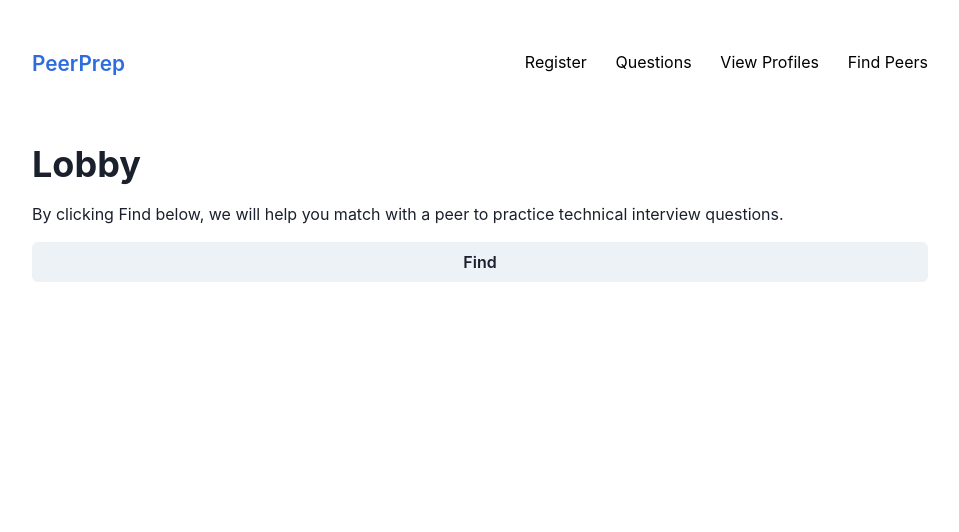
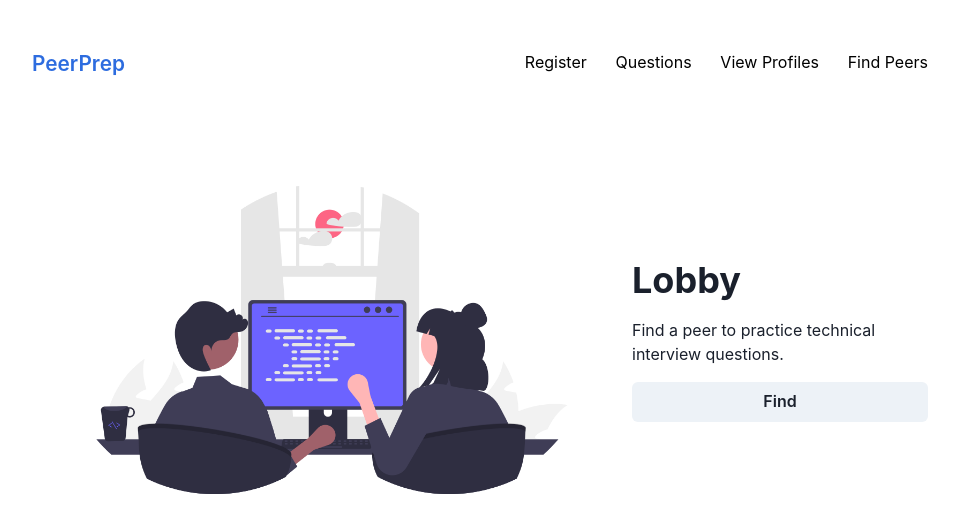
Before and after one commit to CS3219-AY2324S1/ay2324s1-course-assessment-g36, a Next.js app in the folder frontend/: page /find in a window 1280 px wide. Shown: the top 532 px of the page, without its empty margins (160-1119 px from the left). Built offline with nearby package versions, Linux system fonts and the light colour scheme.

Commit message:
[SL] Add img

```diff
--- a/frontend/src/pages/find.tsx
+++ b/frontend/src/pages/find.tsx
@@ -1,6 +1,8 @@
 import Head from 'next/head'
 import Layout from '@/components/Layout/Layout'
-import { Stack, Heading, Text, Button } from '@chakra-ui/react'
+import { Flex, Stack, Heading, Text, Button } from '@chakra-ui/react'
+import Image from 'next/image'
+
 
 export default function Lobby() {
 
@@ -18,14 +20,21 @@ export default function Lobby() {
       </Head>
       <main>
         <Layout>
+          <Flex alignItems="center">
+            <Image
+              src="/pair_programming.png"
+              width={600}
+              height={600}
+              alt="Picture of the author"
+            />
             <Stack gap='16px'>
               <Heading>Lobby</Heading>
               <Text>
-              By clicking Find below, we will help you match with a peer
-              to practice technical interview questions.
+                Find a peer to practice technical interview questions.
               </Text>
               <Button onClick={handleClick}>Find</Button>
             </Stack>
+          </Flex>
         </Layout>
       </main>
     </>
```
Also changed, not shown: frontend/public/pair_programming.png (added). Lines whose indentation alone changed are shown as unchanged.
